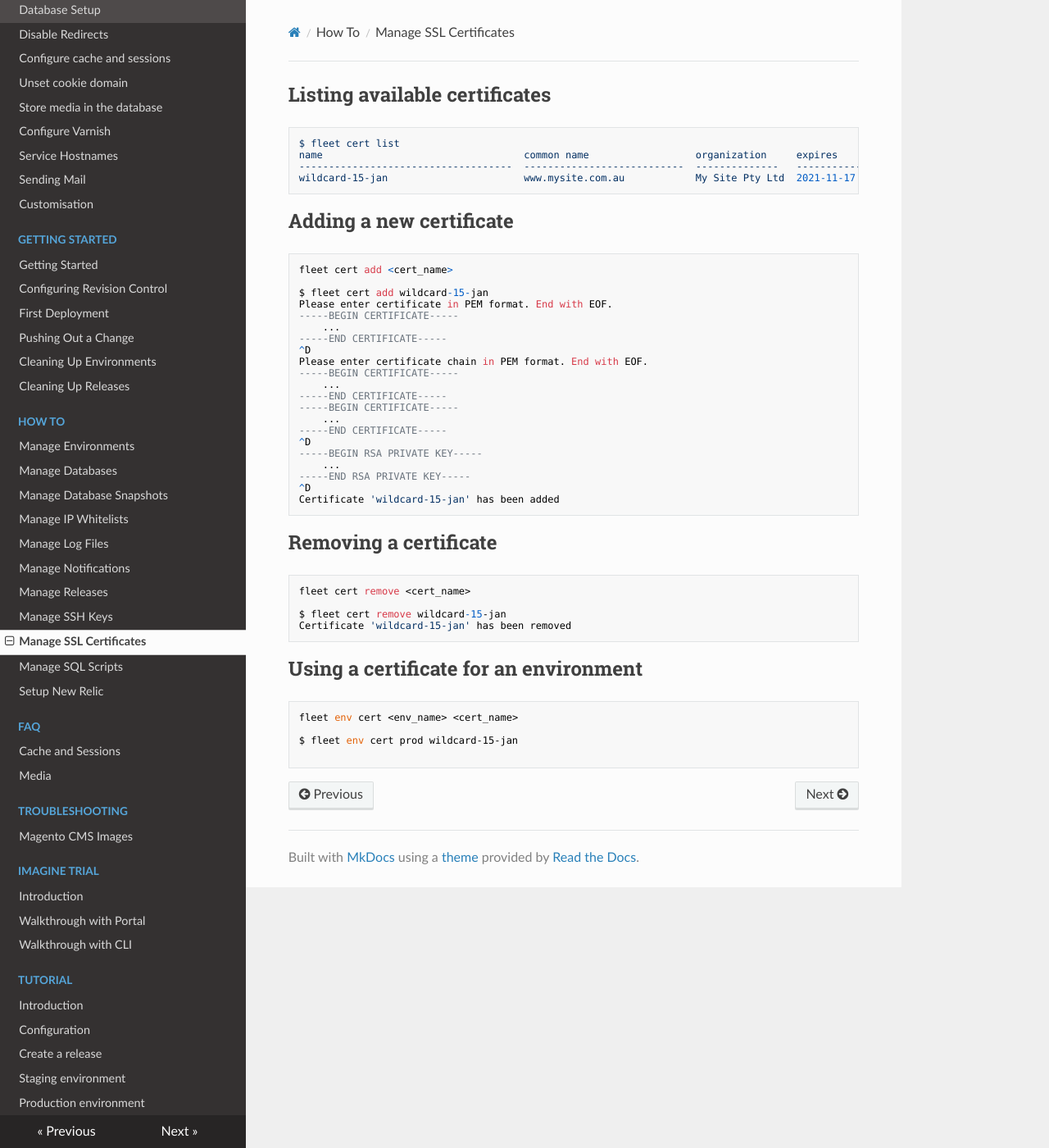
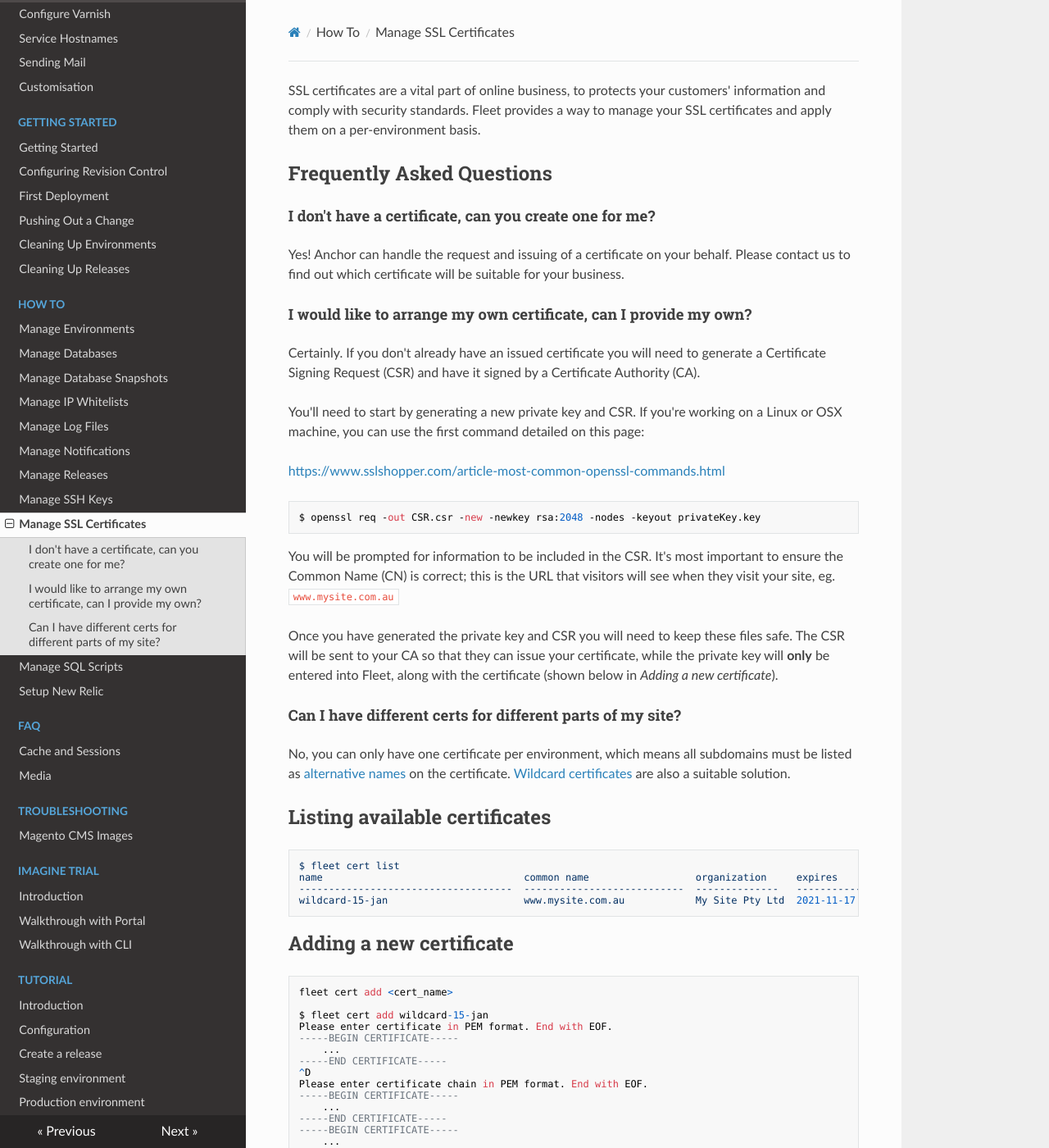
Before and after one commit to anchor/fleet-magento-docs, an MkDocs documentation site: the page built from docs/how-to/manage-certificates.md, in a window 1280 px wide and 1400 px high. Shown: the whole window at 82% size. Built offline with MkDocs 1.6.1, drawn with Linux system fonts in a browser that asks for light colours; nearby versions of some CDN libraries; old or Windows-style settings are respelled for this version of MkDocs.

Commit message:
Add some docs for getting SSL done, some copypasta from RT:482951

````diff
--- a/docs/how-to/manage-certificates.md
+++ b/docs/how-to/manage-certificates.md
@@ -1,3 +1,54 @@
+SSL certificates are a vital part of online business, to protects your
+customers' information and comply with security standards. Fleet provides a way
+to manage your SSL certificates and apply them on a per-environment basis.
+
+
+
+Frequently Asked Questions
+----
+
+#### I don't have a certificate, can you create one for me?
+
+Yes! Anchor can handle the request and issuing of a certificate on your behalf.
+Please contact us to find out which certificate will be suitable for your
+business.
+
+
+#### I would like to arrange my own certificate, can I provide my own?
+
+Certainly. If you don't already have an issued certificate you will need to
+generate a Certificate Signing Request (CSR) and have it signed by a
+Certificate Authority (CA).
+
+You'll need to start by generating a new private key and CSR. If you're working
+on a Linux or OSX machine, you can use the first command detailed on this page:
+
+[https://www.sslshopper.com/article-most-common-openssl-commands.html](https://www.sslshopper.com/article-most-common-openssl-commands.html)
+
+```
+$ openssl req -out CSR.csr -new -newkey rsa:2048 -nodes -keyout privateKey.key
+```
+
+You will be prompted for information to be included in the CSR. It's most
+important to ensure the Common Name (CN) is correct; this is the URL that
+visitors will see when they visit your site, eg. `www.mysite.com.au`
+
+Once you have generated the private key and CSR you will need to keep these
+files safe. The CSR will be sent to your CA so that they can issue your
+certificate, while the private key will **only** be entered into Fleet, along
+with the certificate (shown below in *Adding a new certificate*).
+
+
+#### Can I have different certs for different parts of my site?
+
+No, you can only have one certificate per environment, which means all
+subdomains must be listed as [alternative
+names](https://en.wikipedia.org/wiki/SubjectAltName) on the certificate.
+[Wildcard certificates](https://en.wikipedia.org/wiki/Wildcard_certificate) are
+also a suitable solution.
+
+
+
 Listing available certificates
 ----
 
@@ -52,5 +103,4 @@ Using a certificate for an environment
 fleet env cert <env_name> <cert_name>
 
 $ fleet env cert prod wildcard-15-jan
-
 ```
````
